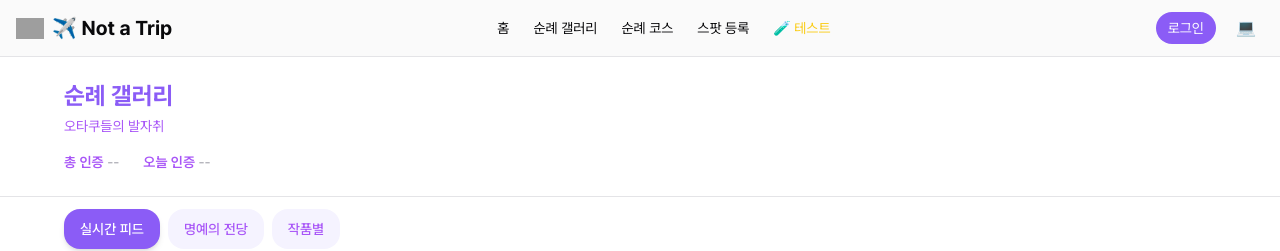
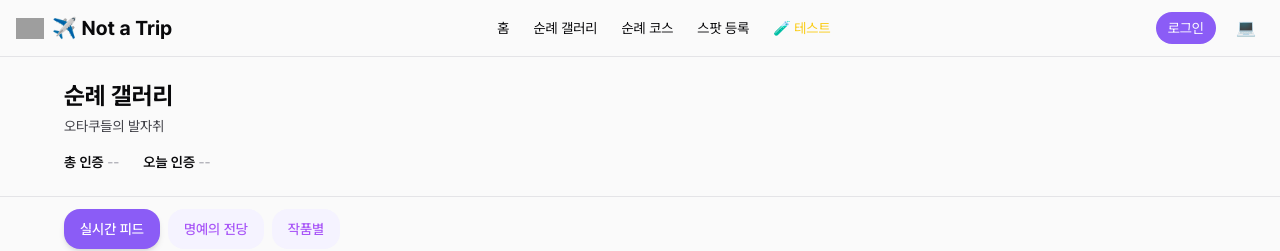
Before and after one commit to ppebble/not-a-trip, a Next.js app: page /gallery in a window 1280 px wide. Shown: the top 251 px of the page. Built offline with nearby package versions, Linux system fonts and the light colour scheme; no server answers; the database is empty; grey boxes are pictures that could not be loaded.

Commit message:
style: 갤러리 피드 및 관련 컴포넌트 스타일 수정

```diff
--- a/src/app/gallery/page.tsx
+++ b/src/app/gallery/page.tsx
@@ -105,7 +105,7 @@ function GalleryPageContent() {
   }, [])
 
   return (
-    <main className="min-h-screen bg-primary-50">
+    <main className="min-h-screen bg-surface">
       {/* GalleryHeader 컴포넌트 영역 (Task 2.1에서 구현) */}
       <Suspense fallback={<HeaderSkeleton />}>
         <GalleryHeaderPlaceholder />
@@ -161,7 +161,7 @@ function GalleryPageContent() {
  */
 function HeaderSkeleton() {
   return (
-    <div className="border-b border-neutral-200 bg-white px-4 py-6">
+    <div className="border-b border-neutral-200 bg-surface px-4 py-6">
       <div className="mx-auto max-w-6xl">
         <SkeletonBlock className="h-8 w-32" />
         <SkeletonBlock className="mt-2 h-4 w-48 bg-surface" />
@@ -175,7 +175,7 @@ function HeaderSkeleton() {
  */
 function TabsSkeleton() {
   return (
-    <div className="border-b border-neutral-200 bg-white px-4 py-3">
+    <div className="border-b border-neutral-200 bg-surface px-4 py-3">
       <div className="mx-auto flex max-w-6xl gap-2">
         <SkeletonBlock className="h-10 w-28" />
         <SkeletonBlock className="h-10 w-28" />
@@ -203,18 +203,18 @@ function ContentSkeleton() {
  */
 function GalleryHeaderPlaceholder() {
   return (
-    <div className="border-b border-neutral-200 bg-white px-4 py-6">
+    <div className="border-b border-neutral-200 bg-surface px-4 py-6">
       <div className="mx-auto max-w-6xl">
-        <h1 className="text-2xl font-bold text-primary">순례 갤러리</h1>
-        <p className="mt-1 text-sm text-secondary">오타쿠들의 발자취</p>
+        <h1 className="text-2xl font-bold text-main-text">순례 갤러리</h1>
+        <p className="mt-1 text-sm text-sub-text">오타쿠들의 발자취</p>
         {/* 통계 영역 - Task 2.1에서 실제 데이터로 교체 */}
         <div className="mt-4 flex gap-6">
-          <div className="text-sm text-secondary">
-            <span className="font-semibold">총 인증</span>{' '}
+          <div className="text-sm text-sub-text">
+            <span className="font-semibold text-main-text">총 인증</span>{' '}
             <span className="text-neutral-400">--</span>
           </div>
-          <div className="text-sm text-secondary">
-            <span className="font-semibold">오늘 인증</span>{' '}
+          <div className="text-sm text-sub-text">
+            <span className="font-semibold text-main-text">오늘 인증</span>{' '}
             <span className="text-neutral-400">--</span>
           </div>
         </div>
@@ -240,7 +240,7 @@ function GalleryTabsPlaceholder({
   ] as const
 
   return (
-    <div className="sticky top-0 z-10 border-b border-neutral-200 bg-white px-4 py-3">
+    <div className="sticky top-0 z-10 border-b border-neutral-200 bg-surface px-4 py-3">
       <div className="mx-auto flex max-w-6xl gap-2" role="tablist">
         {tabs.map((tab) => (
           <a
--- a/src/components/gallery/ComparisonCard.tsx
+++ b/src/components/gallery/ComparisonCard.tsx
@@ -39,7 +39,7 @@ export const ComparisonCard = memo(function ComparisonCard({
 
   return (
     <div
-      className={`group relative cursor-pointer overflow-hidden rounded-xl bg-white shadow-md transition-all duration-300 ease-out ${isHovered ? 'scale-[1.02] shadow-xl' : 'scale-100'} `}
+      className={`group relative cursor-pointer overflow-hidden rounded-xl bg-surface shadow-md transition-all duration-300 ease-out ${isHovered ? 'scale-[1.02] shadow-xl' : 'scale-100'} `}
       onClick={onClick}
       onMouseEnter={() => setIsHovered(true)}
       onMouseLeave={() => setIsHovered(false)}
--- a/src/components/gallery/FeedTab.tsx
+++ b/src/components/gallery/FeedTab.tsx
@@ -28,11 +28,11 @@ function SearchBar({
   onChange: (v: string) => void
 }) {
   return (
-    <div className="sticky top-14 z-10 border-b bg-white px-4 py-3">
+    <div className="sticky top-14 z-10 border-b border-border bg-surface px-4 py-3">
       <div className="mx-auto max-w-4xl">
         <div className="relative">
           <svg
-            className="absolute left-3 top-1/2 h-4 w-4 -translate-y-1/2 text-neutral-400"
+            className="absolute left-3 top-1/2 h-4 w-4 -translate-y-1/2 text-neutral-400 dark:text-neutral-500"
             fill="none"
             viewBox="0 0 24 24"
             stroke="currentColor"
@@ -50,7 +50,7 @@ function SearchBar({
             placeholder="스팟 또는 유저 검색"
             value={value}
             onChange={(e) => onChange(e.target.value)}
-            className="w-full rounded-lg bg-neutral-100 py-2 pl-10 pr-4 text-sm focus:outline-none focus:ring-2 focus:ring-neutral-300"
+            className="w-full rounded-lg bg-neutral-100 py-2 pl-10 pr-4 text-sm focus:outline-none focus:ring-2 focus:ring-neutral-300 dark:bg-accent-surface dark:text-neutral-200 dark:focus:ring-neutral-700"
           />
         </div>
       </div>
@@ -77,7 +77,7 @@ function EmptyState() {
   return (
     <div className="col-span-3 flex flex-col items-center justify-center py-16 text-center">
       <div className="mb-4 text-5xl">📸</div>
-      <p className="text-lg font-medium text-text-secondary">
+      <p className="text-text-secondary text-lg font-medium">
         아직 인증샷이 없어요
       </p>
       <p className="mt-2 text-sm text-secondary">
@@ -92,7 +92,7 @@ function ErrorState({ onRetry }: { onRetry: () => void }) {
   return (
     <div className="col-span-3 flex flex-col items-center justify-center py-16 text-center">
       <div className="mb-4 text-5xl">😢</div>
-      <p className="text-lg font-medium text-text-secondary">
+      <p className="text-text-secondary text-lg font-medium">
         데이터를 불러올 수 없습니다
       </p>
       <p className="mt-2 text-sm text-secondary">
--- a/src/components/gallery/GalleryHeader.tsx
+++ b/src/components/gallery/GalleryHeader.tsx
@@ -20,13 +20,13 @@ export function GalleryHeader({
   todayCheckIns,
 }: GalleryHeaderProps) {
   return (
-    <header className="border-b border-border bg-white px-4 py-6">
+    <header className="border-b border-border bg-surface px-4 py-6">
       <div className="mx-auto max-w-6xl">
         {/* 페이지 제목 - Requirements 5.1 */}
-        <h1 className="text-2xl font-bold text-primary-800">순례 갤러리</h1>
+        <h1 className="text-2xl font-bold text-main-text">순례 갤러리</h1>
 
         {/* 부제목 - Requirements 5.2 */}
-        <p className="mt-1 text-sm text-secondary">오타쿠들의 발자취</p>
+        <p className="mt-1 text-sm text-sub-text">오타쿠들의 발자취</p>
 
         {/* 통계 영역 - Requirements 5.3 */}
         <div className="mt-4 flex gap-6">
@@ -35,7 +35,7 @@ export function GalleryHeader({
               📸
             </span>
             <div>
-              <span className="font-semibold text-text-secondary">총 인증</span>{' '}
+              <span className="font-semibold text-sub-text">총 인증</span>{' '}
               <span className="font-bold text-primary">
                 {totalCheckIns.toLocaleString()}
               </span>
@@ -46,9 +46,7 @@ export function GalleryHeader({
               🔥
             </span>
             <div>
-              <span className="font-semibold text-text-secondary">
-                오늘 인증
-              </span>{' '}
+              <span className="font-semibold text-sub-text">오늘 인증</span>{' '}
               <span className="font-bold text-green-600">
                 {todayCheckIns.toLocaleString()}
               </span>
--- a/src/components/gallery/GalleryTabs.tsx
+++ b/src/components/gallery/GalleryTabs.tsx
@@ -54,7 +54,7 @@ export function GalleryTabs({ activeTab, onTabChange }: GalleryTabsProps) {
 
   return (
     <nav
-      className="sticky top-0 z-10 border-b border-border bg-white px-4 py-3"
+      className="sticky top-0 z-10 border-b border-border bg-surface px-4 py-3"
       role="tablist"
       aria-label="갤러리 탭 네비게이션"
     >
@@ -69,7 +69,7 @@ export function GalleryTabs({ activeTab, onTabChange }: GalleryTabsProps) {
               className={`flex items-center gap-1.5 rounded-lg px-4 py-2.5 text-sm font-medium transition-all ${
                 isActive
                   ? 'bg-primary text-white shadow-md'
-                  : 'bg-primary-50 text-primary hover:bg-primary-100'
+                  : 'bg-neutral-100 text-sub-text hover:bg-neutral-200'
               }`}
               role="tab"
               aria-selected={isActive}
```
